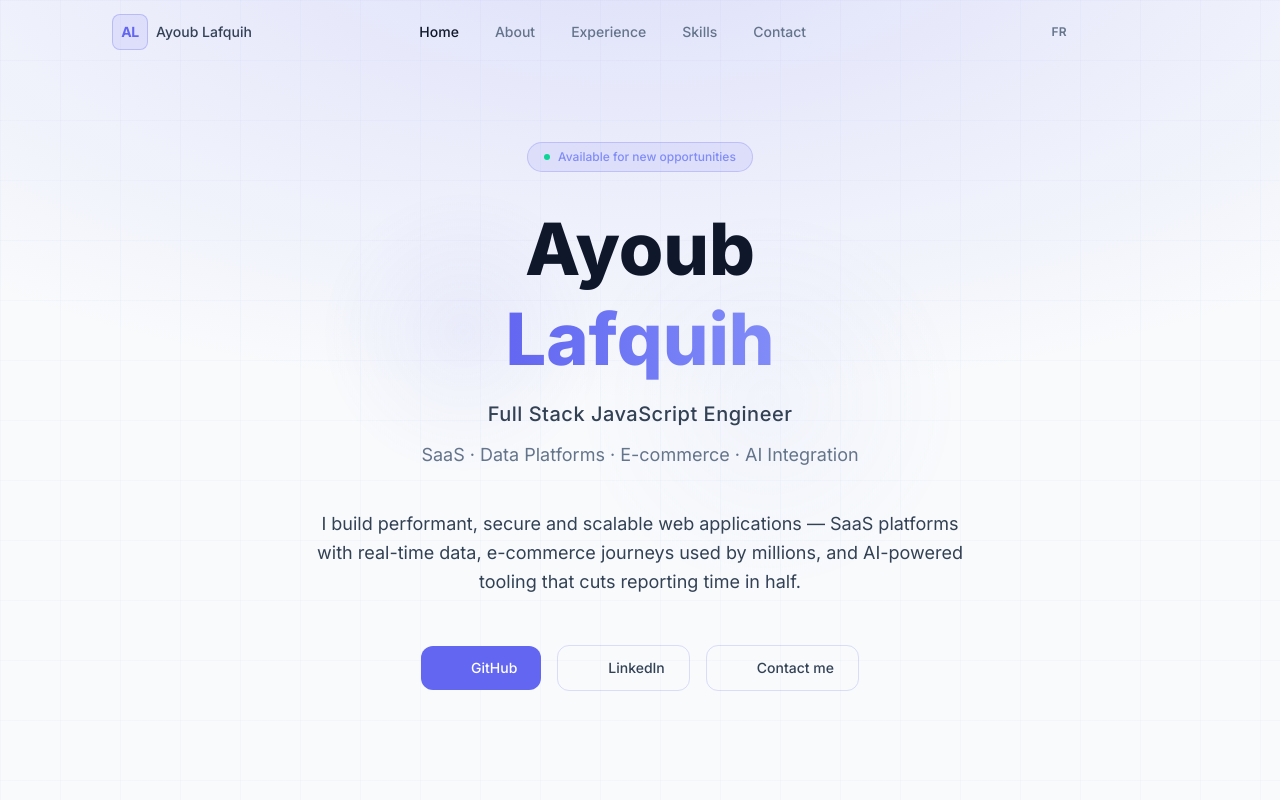
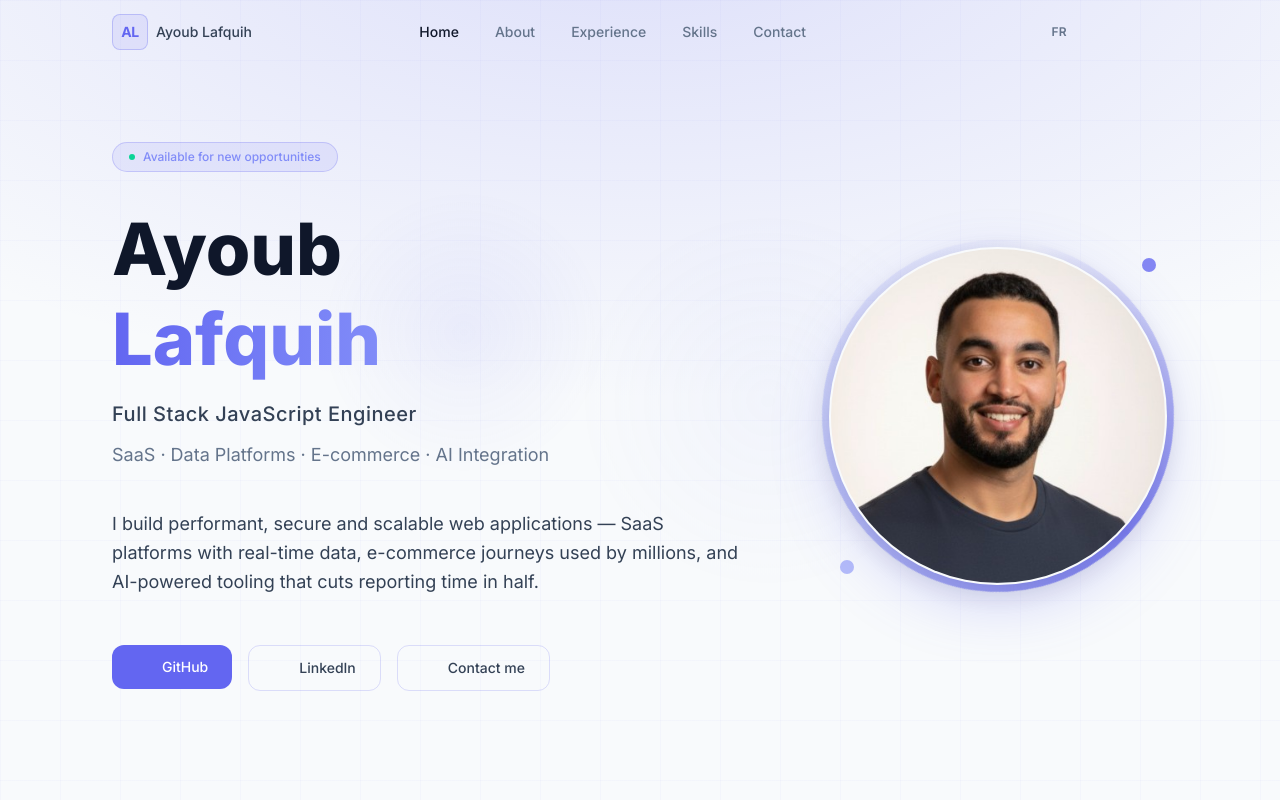
Before and after one commit to ayoublafquih/portfolio, a Vue app: page / in a window 1280 px wide. Shown: the top 800 px of the page. Built offline with nearby package versions, Linux system fonts and the light colour scheme; some icons are missing.

Commit message:
feat: add profile photo to HeroSection and AboutPage with styling enhancements

```diff
--- a/src/components/home/HeroSection.vue
+++ b/src/components/home/HeroSection.vue
@@ -20,7 +20,11 @@
     />
 
     <!-- Content -->
-    <div class="relative z-10 max-w-6xl mx-auto px-6 lg:px-12 pt-24 pb-16 text-center">
+    <div class="relative z-10 max-w-6xl mx-auto px-6 lg:px-12 pt-24 pb-16 w-full">
+      <div class="flex flex-col-reverse lg:flex-row items-center gap-12 lg:gap-20">
+
+        <!-- Left: Text -->
+        <div class="flex-1 text-center lg:text-left">
           <!-- Availability badge -->
           <div ref="badgeEl" class="opacity-0 mb-8 inline-flex items-center gap-2">
             <span
@@ -45,17 +49,17 @@
           </p>
 
           <!-- Tagline -->
-      <p ref="taglineEl" class="opacity-0 text-text-muted text-base md:text-lg max-w-xl mx-auto mb-10 leading-relaxed">
+          <p ref="taglineEl" class="opacity-0 text-text-muted text-base md:text-lg max-w-xl mx-auto lg:mx-0 mb-10 leading-relaxed">
             {{ $t('hero.tagline') }}
           </p>
 
           <!-- Description -->
-      <p ref="descEl" class="opacity-0 text-text-secondary text-base md:text-lg max-w-2xl mx-auto mb-12 leading-relaxed">
+          <p ref="descEl" class="opacity-0 text-text-secondary text-base md:text-lg max-w-2xl mx-auto lg:mx-0 mb-12 leading-relaxed">
             {{ $t('hero.description') }}
           </p>
 
           <!-- CTA Buttons -->
-      <div ref="ctaEl" class="opacity-0 flex flex-col sm:flex-row items-center justify-center gap-4">
+          <div ref="ctaEl" class="opacity-0 flex flex-col sm:flex-row items-center lg:items-start justify-center lg:justify-start gap-4">
             <a
               :href="config.links.github"
               target="_blank"
@@ -80,6 +84,28 @@
             </RouterLink>
           </div>
         </div>
+
+        <!-- Right: Photo -->
+        <div ref="photoEl" class="opacity-0 flex-shrink-0 flex items-center justify-center">
+          <div class="profile-photo-wrapper">
+            <!-- Outer glow ring -->
+            <div class="profile-glow-ring" />
+            <!-- Photo frame -->
+            <div class="profile-photo-frame">
+              <img
+                :src="photo"
+                :alt="config.name.full"
+                class="profile-photo"
+              />
+            </div>
+            <!-- Decorative corner accent -->
+            <div class="profile-accent-dot profile-accent-dot--tr" />
+            <div class="profile-accent-dot profile-accent-dot--bl" />
+          </div>
+        </div>
+
+      </div>
+    </div>
   </section>
 </template>
 
@@ -88,29 +114,113 @@ import { ref, onMounted } from 'vue'
 import { gsap } from 'gsap'
 import { Icon } from '@iconify/vue'
 import { config } from '@/config'
+import photo from '@/assets/images/photo.jpeg'
 
-const heroEl = ref<HTMLElement | null>(null)
-const badgeEl = ref<HTMLElement | null>(null)
-const nameEl = ref<HTMLElement | null>(null)
-const titleEl = ref<HTMLElement | null>(null)
+const heroEl    = ref<HTMLElement | null>(null)
+const badgeEl   = ref<HTMLElement | null>(null)
+const nameEl    = ref<HTMLElement | null>(null)
+const titleEl   = ref<HTMLElement | null>(null)
 const taglineEl = ref<HTMLElement | null>(null)
-const descEl = ref<HTMLElement | null>(null)
-const ctaEl = ref<HTMLElement | null>(null)
-const scrollEl = ref<HTMLElement | null>(null)
+const descEl    = ref<HTMLElement | null>(null)
+const ctaEl     = ref<HTMLElement | null>(null)
+const photoEl   = ref<HTMLElement | null>(null)
 
 onMounted(() => {
   gsap.set(
-    [badgeEl.value, nameEl.value, titleEl.value, taglineEl.value, descEl.value, ctaEl.value, scrollEl.value],
+    [badgeEl.value, nameEl.value, titleEl.value, taglineEl.value, descEl.value, ctaEl.value],
     { y: 25 },
   )
+  gsap.set(photoEl.value, { y: 30, scale: 0.95 })
 
   const tl = gsap.timeline({ delay: 0.1 })
-  tl.to(badgeEl.value, { opacity: 1, y: 0, duration: 0.5, ease: 'power2.out' }, 0)
-    .to(nameEl.value, { opacity: 1, y: 0, duration: 0.7, ease: 'power3.out' }, 0.15)
-    .to(titleEl.value, { opacity: 1, y: 0, duration: 0.6, ease: 'power2.out' }, 0.3)
-    .to(taglineEl.value, { opacity: 1, y: 0, duration: 0.6, ease: 'power2.out' }, 0.42)
-    .to(descEl.value, { opacity: 1, y: 0, duration: 0.6, ease: 'power2.out' }, 0.54)
-    .to(ctaEl.value, { opacity: 1, y: 0, duration: 0.6, ease: 'power2.out' }, 0.66)
-    .to(scrollEl.value, { opacity: 1, y: 0, duration: 0.5, ease: 'power2.out' }, 0.9)
+  tl.to(photoEl.value,   { opacity: 1, y: 0, scale: 1, duration: 0.8, ease: 'power3.out' }, 0)
+    .to(badgeEl.value,   { opacity: 1, y: 0, duration: 0.5, ease: 'power2.out' }, 0.2)
+    .to(nameEl.value,    { opacity: 1, y: 0, duration: 0.7, ease: 'power3.out' }, 0.35)
+    .to(titleEl.value,   { opacity: 1, y: 0, duration: 0.6, ease: 'power2.out' }, 0.5)
+    .to(taglineEl.value, { opacity: 1, y: 0, duration: 0.6, ease: 'power2.out' }, 0.62)
+    .to(descEl.value,    { opacity: 1, y: 0, duration: 0.6, ease: 'power2.out' }, 0.74)
+    .to(ctaEl.value,     { opacity: 1, y: 0, duration: 0.6, ease: 'power2.out' }, 0.86)
 })
 </script>
+
+<style scoped>
+/* ── Photo wrapper ─────────────────────────────────────────── */
+.profile-photo-wrapper {
+  position: relative;
+  width: 280px;
+  height: 280px;
+}
+
+@media (min-width: 768px) {
+  .profile-photo-wrapper {
+    width: 340px;
+    height: 340px;
+  }
+}
+
+/* Animated glow ring */
+.profile-glow-ring {
+  position: absolute;
+  inset: -6px;
+  border-radius: 50%;
+  background: conic-gradient(
+    from 0deg,
+    rgba(99, 102, 241, 0.8),
+    rgba(129, 140, 248, 0.4),
+    rgba(99, 102, 241, 0),
+    rgba(99, 102, 241, 0.8)
+  );
+  animation: spin-glow 6s linear infinite;
+  z-index: 0;
+}
+
+@keyframes spin-glow {
+  from { transform: rotate(0deg); }
+  to   { transform: rotate(360deg); }
+}
+
+/* Photo frame */
+.profile-photo-frame {
+  position: absolute;
+  inset: 3px;
+  border-radius: 50%;
+  overflow: hidden;
+  z-index: 1;
+  background: var(--color-bg-primary);
+  box-shadow:
+    0 0 0 2px var(--color-bg-primary),
+    0 20px 60px rgba(99, 102, 241, 0.25),
+    0 8px 30px rgba(0, 0, 0, 0.15);
+}
+
+.profile-photo {
+  width: 100%;
+  height: 100%;
+  object-fit: cover;
+  object-position: center top;
+  display: block;
+}
+
+/* Decorative accent dots */
+.profile-accent-dot {
+  position: absolute;
+  width: 14px;
+  height: 14px;
+  border-radius: 50%;
+  background: var(--color-accent);
+  z-index: 2;
+  animation: glowPulse 3s ease-in-out infinite;
+}
+
+.profile-accent-dot--tr {
+  top: 12px;
+  right: 12px;
+}
+
+.profile-accent-dot--bl {
+  bottom: 12px;
+  left: 12px;
+  animation-delay: 1.5s;
+  background: rgba(129, 140, 248, 0.8);
+}
+</style>
--- a/src/pages/AboutPage.vue
+++ b/src/pages/AboutPage.vue
@@ -10,8 +10,20 @@
 
       <!-- Bio grid -->
       <div class="grid md:grid-cols-2 gap-12 mb-20">
-        <!-- Left: text -->
-        <div ref="bioEl" class="opacity-0 space-y-5">
+        <!-- Left: photo + text -->
+        <div ref="bioEl" class="opacity-0 space-y-6">
+
+          <!-- Profile photo -->
+          <div class="about-photo-wrapper">
+            <img
+              :src="photo"
+              :alt="config.name.full"
+              class="about-photo"
+            />
+            <!-- Accent border frame -->
+            <div class="about-photo-accent" />
+          </div>
+
           <p class="text-text-secondary leading-relaxed">{{ $t('about.bio1') }}</p>
           <p class="text-text-secondary leading-relaxed">{{ $t('about.bio2') }}</p>
           <p class="text-text-secondary leading-relaxed">{{ $t('about.bio3') }}</p>
@@ -141,6 +153,7 @@ import { ScrollTrigger } from 'gsap/ScrollTrigger'
 import { Icon } from '@iconify/vue'
 import ExpertiseCard from '@/components/about/ExpertiseCard.vue'
 import { config } from '@/config'
+import photo from '@/assets/images/photo.jpeg'
 
 const { t, tm } = useI18n()
 
@@ -215,3 +228,35 @@ onMounted(() => {
   })
 })
 </script>
+
+<style scoped>
+.about-photo-wrapper {
+  position: relative;
+  display: inline-block;
+  border-radius: 1.25rem;
+  overflow: visible;
+}
+
+.about-photo {
+  width: 100%;
+  max-width: 360px;
+  aspect-ratio: 4 / 5;
+  object-fit: cover;
+  object-position: center top;
+  border-radius: 1.25rem;
+  display: block;
+  box-shadow:
+    0 20px 60px rgba(99, 102, 241, 0.2),
+    0 8px 30px rgba(0, 0, 0, 0.15);
+}
+
+/* Offset accent border */
+.about-photo-accent {
+  position: absolute;
+  inset: -8px;
+  border-radius: 1.5rem;
+  border: 2px solid rgba(99, 102, 241, 0.35);
+  pointer-events: none;
+  z-index: -1;
+}
+</style>
```
Also changed, not shown: src/assets/images/photo.jpeg (added). Lines whose indentation alone changed are shown as unchanged.
